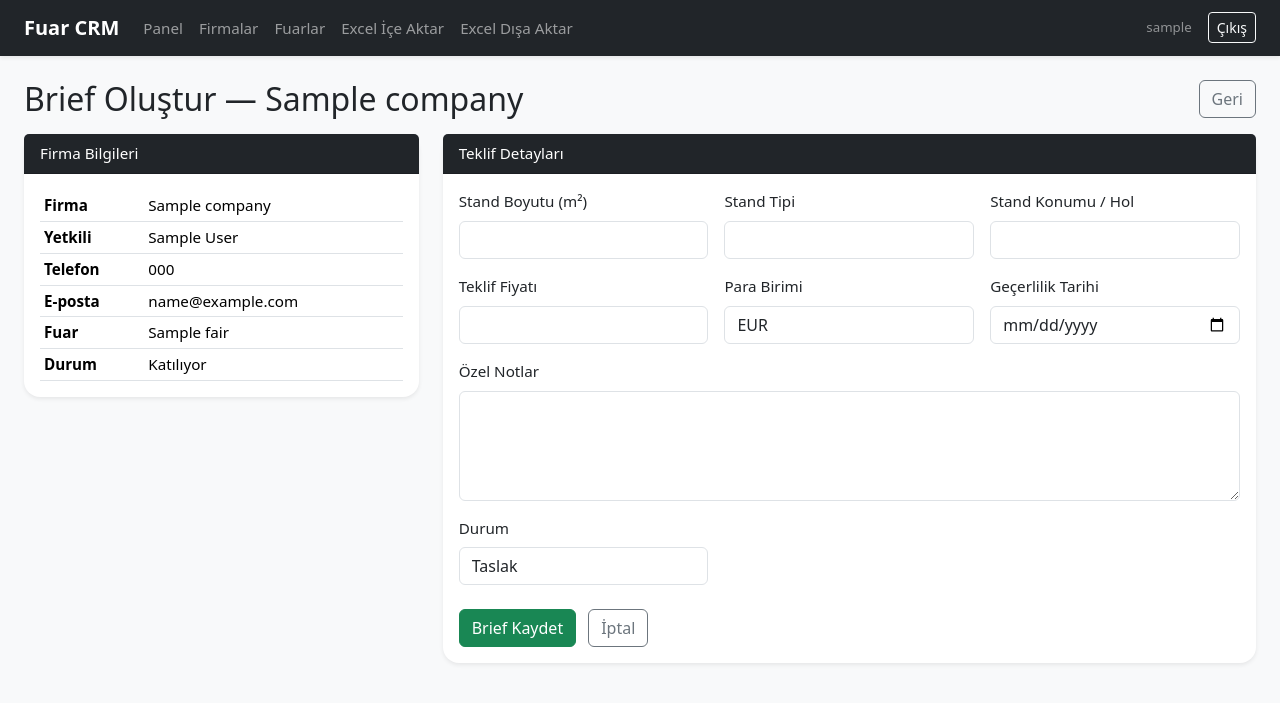
After one commit to ridvaneren/fuar-crm, a Django app: page /companies/1/brief/new/ in a window 1280 px wide. The commit adds this page. Shown: the top 703 px of the page. Run offline with Django 5.2, Linux system fonts and the light colour scheme; a user stored in the database is signed in; tables that the repository leaves empty hold one stand-in row (values such as "Sample post").

Commit message:
Brief/teklif sayfası eklendi
- Brief modeli: stand, fiyat, geçerlilik, durum alanları
- brief_create, brief_detail, brief_list view ve URL'leri
- Yazdırılabilir brief_detail şablonu
- Firma listesinde 'Sözleşme Hazırla' ve 'Teklif Ver' statüsüne Brief butonu

Co-Authored-By: Claude Sonnet 4.6 <noreply@anthropic.com>

```diff
--- a/crm/forms.py
+++ b/crm/forms.py
@@ -1,5 +1,5 @@
 from django import forms
-from .models import Company, Fair
+from .models import Company, Fair, Brief
 
 
 class CompanyForm(forms.ModelForm):
@@ -53,6 +53,26 @@ class FairForm(forms.ModelForm):
                 field.widget.attrs['class'] = 'form-control'
 
 
+class BriefForm(forms.ModelForm):
+    class Meta:
+        model = Brief
+        fields = [
+            'stand_boyutu', 'stand_konumu', 'stand_tipi',
+            'fiyat', 'para_birimi', 'gecerlilik_tarihi',
+            'ozel_notlar', 'durum',
+        ]
+        widgets = {
+            'gecerlilik_tarihi': forms.DateInput(attrs={'type': 'date', 'class': 'form-control'}),
+            'ozel_notlar': forms.Textarea(attrs={'rows': 4, 'class': 'form-control'}),
+        }
+
+    def __init__(self, *args, **kwargs):
+        super().__init__(*args, **kwargs)
+        for name, field in self.fields.items():
+            if name not in ['gecerlilik_tarihi', 'ozel_notlar']:
+                field.widget.attrs['class'] = 'form-control'
+
+
 class ExcelImportForm(forms.Form):
     fair = forms.ModelChoiceField(queryset=Fair.objects.all(), required=False)
     excel_file = forms.FileField()
--- a/crm/models.py
+++ b/crm/models.py
@@ -63,3 +63,35 @@ class Company(models.Model):
 
     def __str__(self):
         return self.company_name
+
+
+class Brief(models.Model):
+    STATUS_CHOICES = [
+        ('taslak', 'Taslak'),
+        ('gonderildi', 'Gönderildi'),
+        ('onaylandi', 'Onaylandı'),
+        ('reddedildi', 'Reddedildi'),
+    ]
+
+    company = models.ForeignKey(Company, on_delete=models.CASCADE, related_name='briefs')
+    created_by = models.ForeignKey(User, on_delete=models.SET_NULL, null=True, blank=True)
+
+    stand_boyutu = models.CharField(max_length=100, blank=True, verbose_name='Stand Boyutu (m²)')
+    stand_konumu = models.CharField(max_length=255, blank=True, verbose_name='Stand Konumu / Hol')
+    stand_tipi = models.CharField(max_length=100, blank=True, verbose_name='Stand Tipi')
+
+    fiyat = models.DecimalField(max_digits=12, decimal_places=2, null=True, blank=True, verbose_name='Teklif Fiyatı')
+    para_birimi = models.CharField(max_length=10, default='EUR', verbose_name='Para Birimi')
+    gecerlilik_tarihi = models.DateField(null=True, blank=True, verbose_name='Geçerlilik Tarihi')
+
+    ozel_notlar = models.TextField(blank=True, verbose_name='Özel Notlar')
+    durum = models.CharField(max_length=20, choices=STATUS_CHOICES, default='taslak', verbose_name='Durum')
+
+    created_at = models.DateTimeField(auto_now_add=True)
+    updated_at = models.DateTimeField(auto_now=True)
+
+    class Meta:
+        ordering = ['-created_at']
+
+    def __str__(self):
+        return f"{self.company.company_name} - Brief #{self.pk}"
--- /dev/null
+++ b/crm/templates/crm/brief_form.html
@@ -0,0 +1,75 @@
+{% extends 'crm/base.html' %}
+
+{% block content %}
+<div class="d-flex justify-content-between align-items-center mb-3">
+    <h2 class="mb-0">Brief Oluştur — {{ company.company_name }}</h2>
+    <a href="{% url 'company_list' %}" class="btn btn-outline-secondary">Geri</a>
+</div>
+
+<div class="row">
+    <div class="col-lg-4 mb-3">
+        <div class="card border-0 shadow-sm">
+            <div class="card-header bg-dark text-white">Firma Bilgileri</div>
+            <div class="card-body">
+                <table class="table table-sm mb-0">
+                    <tr><th>Firma</th><td>{{ company.company_name }}</td></tr>
+                    <tr><th>Yetkili</th><td>{{ company.authorized_person|default:'-' }}</td></tr>
+                    <tr><th>Telefon</th><td>{{ company.phone|default:'-' }}</td></tr>
+                    <tr><th>E-posta</th><td>{{ company.email|default:'-' }}</td></tr>
+                    <tr><th>Fuar</th><td>{{ company.fair|default:'-' }}</td></tr>
+                    <tr><th>Durum</th><td>{{ company.get_company_status_display|default:'-' }}</td></tr>
+                </table>
+            </div>
+        </div>
+    </div>
+
+    <div class="col-lg-8">
+        <div class="card border-0 shadow-sm">
+            <div class="card-header bg-dark text-white">Teklif Detayları</div>
+            <div class="card-body">
+                <form method="post">
+                    {% csrf_token %}
+                    <div class="row g-3">
+                        <div class="col-md-4">
+                            <label class="form-label">Stand Boyutu (m²)</label>
+                            {{ form.stand_boyutu }}
+                        </div>
+                        <div class="col-md-4">
+                            <label class="form-label">Stand Tipi</label>
+                            {{ form.stand_tipi }}
+                        </div>
+                        <div class="col-md-4">
+                            <label class="form-label">Stand Konumu / Hol</label>
+                            {{ form.stand_konumu }}
+                        </div>
+                        <div class="col-md-4">
+                            <label class="form-label">Teklif Fiyatı</label>
+                            {{ form.fiyat }}
+                        </div>
+                        <div class="col-md-4">
+                            <label class="form-label">Para Birimi</label>
+                            {{ form.para_birimi }}
+                        </div>
+                        <div class="col-md-4">
+                            <label class="form-label">Geçerlilik Tarihi</label>
+                            {{ form.gecerlilik_tarihi }}
+                        </div>
+                        <div class="col-12">
+                            <label class="form-label">Özel Notlar</label>
+                            {{ form.ozel_notlar }}
+                        </div>
+                        <div class="col-md-4">
+                            <label class="form-label">Durum</label>
+                            {{ form.durum }}
+                        </div>
+                    </div>
+                    <div class="mt-4">
+                        <button type="submit" class="btn btn-success">Brief Kaydet</button>
+                        <a href="{% url 'company_list' %}" class="btn btn-outline-secondary ms-2">İptal</a>
+                    </div>
+                </form>
+            </div>
+        </div>
+    </div>
+</div>
+{% endblock %}
--- a/crm/templates/crm/company_list.html
+++ b/crm/templates/crm/company_list.html
@@ -64,7 +64,11 @@
                     <td>{{ company.get_next_action_display|default:'-' }}</td>
                     <td>{{ company.fair|default:'-' }}</td>
                     <td>
-                        <div class="d-flex gap-2">
+                        <div class="d-flex gap-2 flex-wrap">
+                            {% if company.company_status == 'sozlesme_hazirla' or company.company_status == 'teklif_ver' %}
+                                <a href="{% url 'brief_create' company.pk %}" class="btn btn-sm btn-success">Brief</a>
+                            {% endif %}
+                            <a href="{% url 'brief_list' company.pk %}" class="btn btn-sm btn-outline-secondary">Briefs</a>
                             <a href="{% url 'company_edit' company.pk %}" class="btn btn-sm btn-warning">Düzenle</a>
                             <a href="{% url 'company_delete' company.pk %}" class="btn btn-sm btn-danger">Sil</a>
                         </div>
--- a/crm/urls.py
+++ b/crm/urls.py
@@ -11,6 +11,9 @@ from .views import (
     FairDeleteView,
     import_excel_view,
     export_companies_excel,
+    brief_create,
+    brief_detail,
+    brief_list,
 )
 
 urlpatterns = [
@@ -25,4 +28,7 @@ urlpatterns = [
     path('fairs/<int:pk>/delete/', FairDeleteView.as_view(), name='fair_delete'),
     path('import/', import_excel_view, name='import_excel'),
     path('export/', export_companies_excel, name='export_excel'),
+    path('companies/<int:company_pk>/brief/new/', brief_create, name='brief_create'),
+    path('companies/<int:company_pk>/briefs/', brief_list, name='brief_list'),
+    path('briefs/<int:pk>/', brief_detail, name='brief_detail'),
 ]
--- a/crm/views.py
+++ b/crm/views.py
@@ -4,12 +4,12 @@ from django.contrib.auth.decorators import login_required
 from django.contrib.auth.mixins import LoginRequiredMixin
 from django.db.models import Q
 from django.http import HttpResponse
-from django.shortcuts import redirect, render
+from django.shortcuts import get_object_or_404, redirect, render
 from django.urls import reverse_lazy
 from django.views.generic import ListView, CreateView, UpdateView, DeleteView
 
-from .forms import CompanyForm, FairForm, ExcelImportForm
-from .models import Company, Fair
+from .forms import BriefForm, CompanyForm, FairForm, ExcelImportForm
+from .models import Brief, Company, Fair
 from .services import import_companies_from_excel
 
 
@@ -109,6 +109,36 @@ class FairDeleteView(LoginRequiredMixin, DeleteView):
 
 
 @login_required
+def brief_create(request, company_pk):
+    company = get_object_or_404(Company, pk=company_pk)
+    if request.method == 'POST':
+        form = BriefForm(request.POST)
+        if form.is_valid():
+            brief = form.save(commit=False)
+            brief.company = company
+            brief.created_by = request.user
+            brief.save()
+            messages.success(request, f'{company.company_name} için brief oluşturuldu.')
+            return redirect('brief_detail', pk=brief.pk)
+    else:
+        form = BriefForm()
+    return render(request, 'crm/brief_form.html', {'form': form, 'company': company})
+
+
+@login_required
+def brief_detail(request, pk):
+    brief = get_object_or_404(Brief, pk=pk)
+    return render(request, 'crm/brief_detail.html', {'brief': brief})
+
+
+@login_required
+def brief_list(request, company_pk):
+    company = get_object_or_404(Company, pk=company_pk)
+    briefs = company.briefs.all()
+    return render(request, 'crm/brief_list.html', {'company': company, 'briefs': briefs})
+
+
+@login_required
 def import_excel_view(request):
     if request.method == 'POST':
         form = ExcelImportForm(request.POST, request.FILES)
```
Also changed, not shown: crm/templates/crm/brief_detail.html (added, +103 -0 lines), crm/templates/crm/brief_list.html (added, +56 -0 lines), crm/migrations/0002_brief.py (added).
